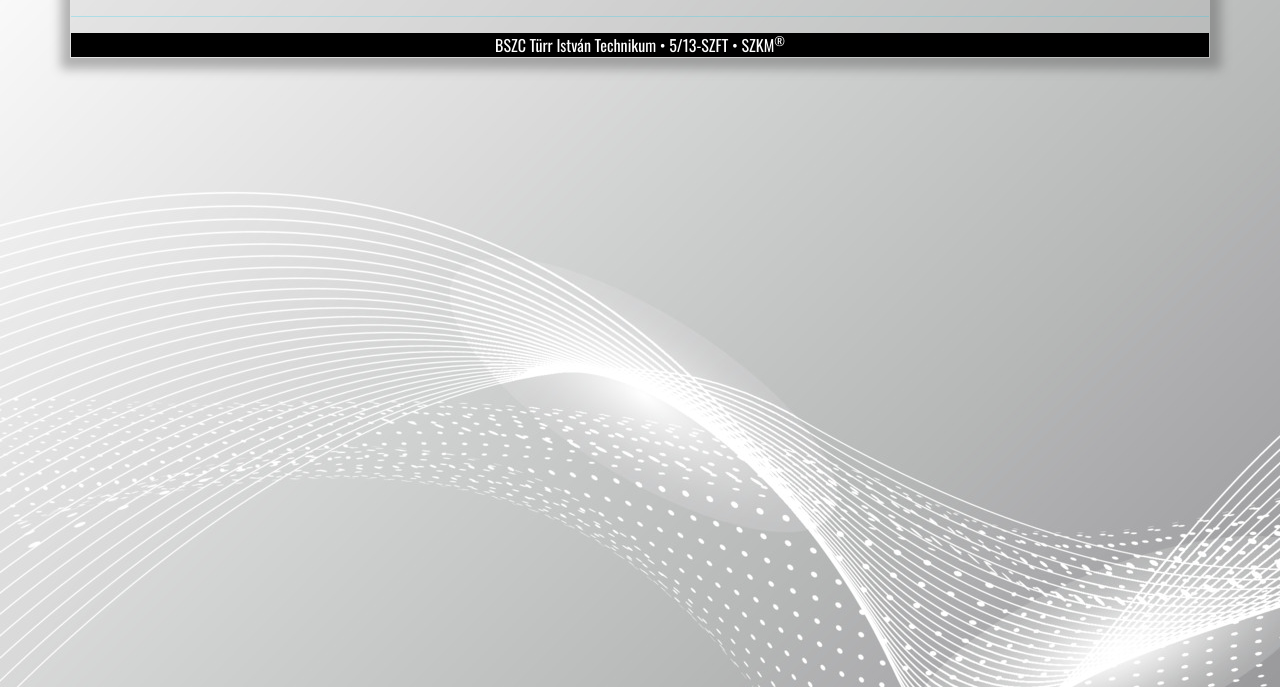
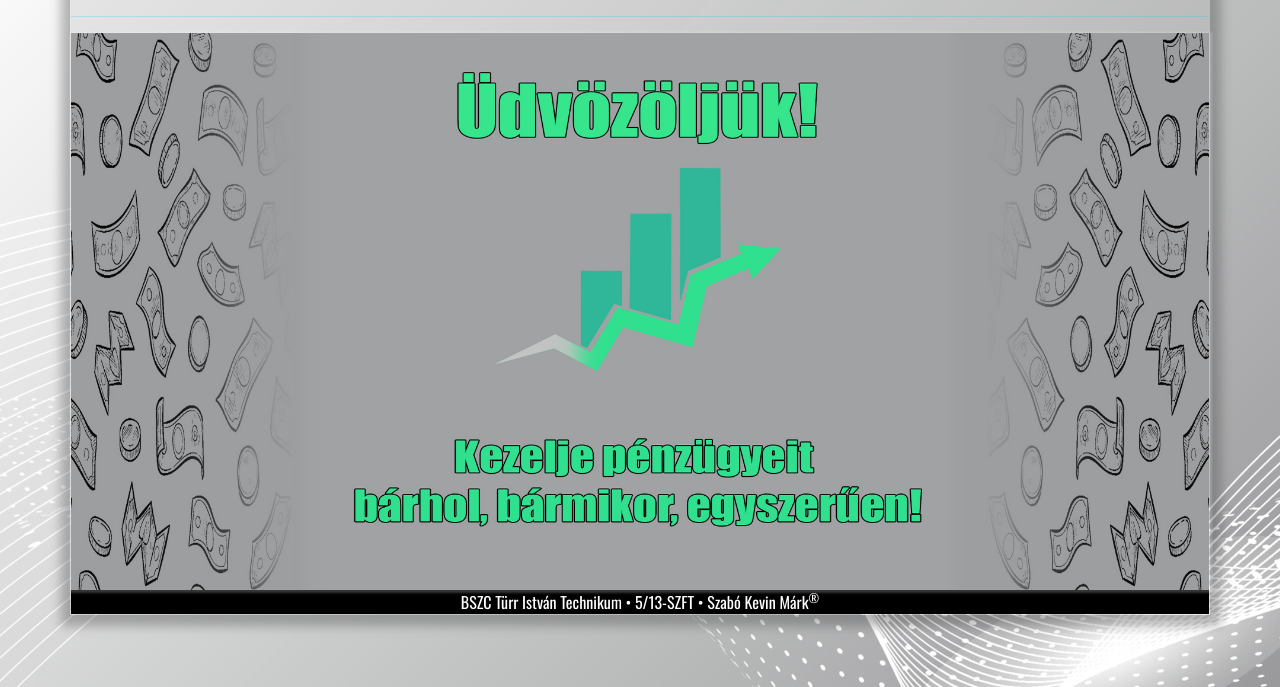
Before and after one commit to K3WiiiN/MoneyManager, a plain HTML site: page index.html in a window 1280 px wide. Shown: the part 113-800 px from the top of the page. Drawn offline with nearby package versions, Linux system fonts and the light colour scheme.

Commit message:
Design változások

```diff
--- a/Assets/css/style.css
+++ b/Assets/css/style.css
@@ -1,6 +1,6 @@
 body{
     background-color: rgba(224, 224, 224, 0.075);
-    background-image: url(/MoneyManager/Assets/img/vecteezy_abstract-grey-white-vector-background-with-flowing_11020200.jpg);
+    background-image: url(/Assets/img/vecteezy_abstract-grey-white-vector-background-with-flowing_11020200.jpg);
     font-family: 'Oswald', sans-serif;
 }
 .container-lg
@@ -23,3 +23,7 @@ footer{
 {
     float: right;
 }
+.img-fluid
+{
+    box-shadow: 1px 1px 2px 2px rgba(255, 255, 255, 0.212);
+}
--- a/index.html
+++ b/index.html
@@ -58,11 +58,13 @@
             <main>
 
 
+              <img src="/Assets/img/Banner.jpg" class="img-fluid" alt="Banner" title="Banner">
+
 
 
 
         </main>
-        <footer>BSZC Türr István Technikum • 5/13-SZFT • SZKM<sup>®</sup>  </footer>
+        <footer>BSZC Türr István Technikum • 5/13-SZFT • Szabó Kevin Márk<sup>®</sup>  </footer>
     </div>
 
 
```
Also changed, not shown: Assets/img/Banner.jpg (added).
